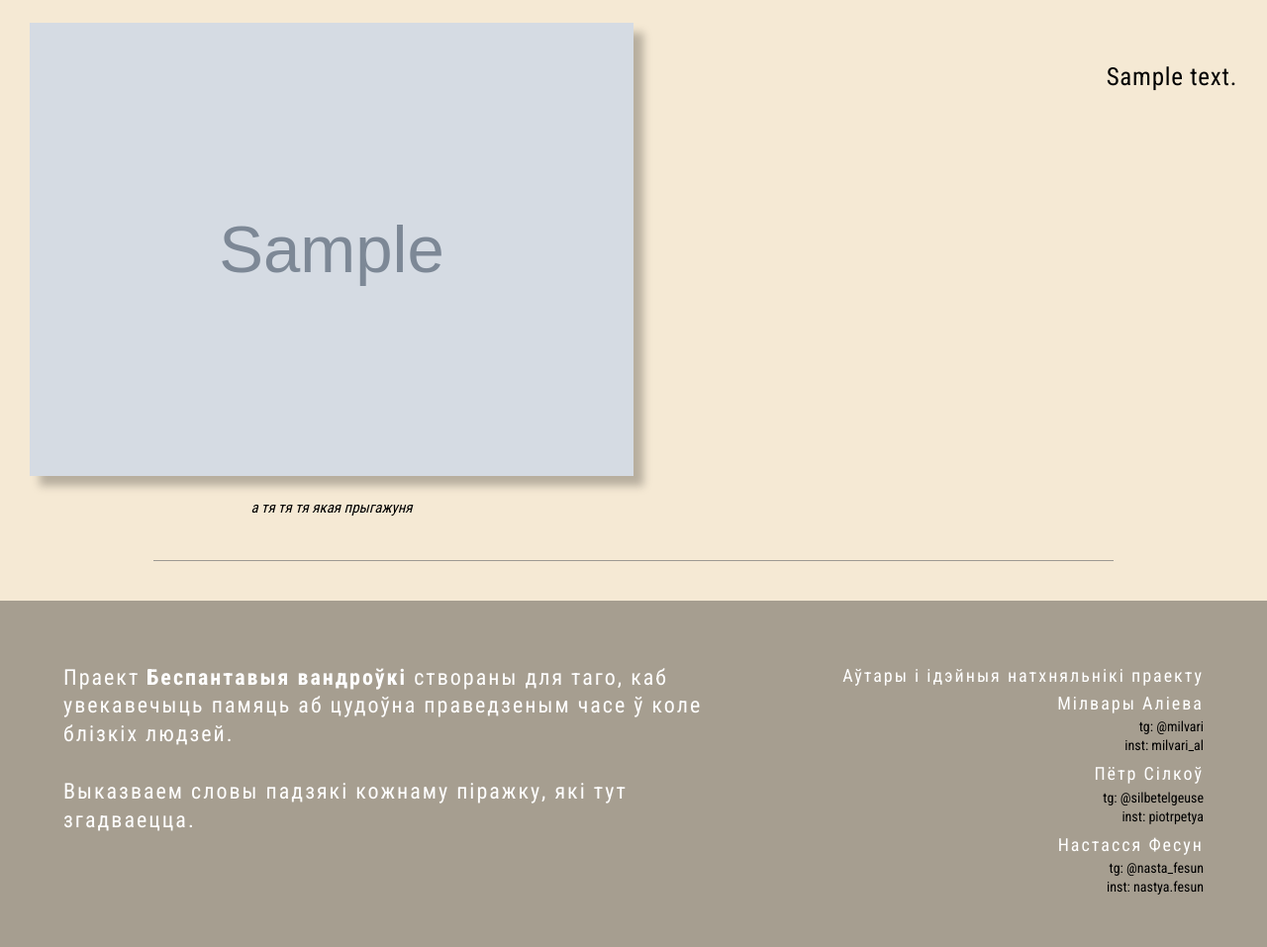
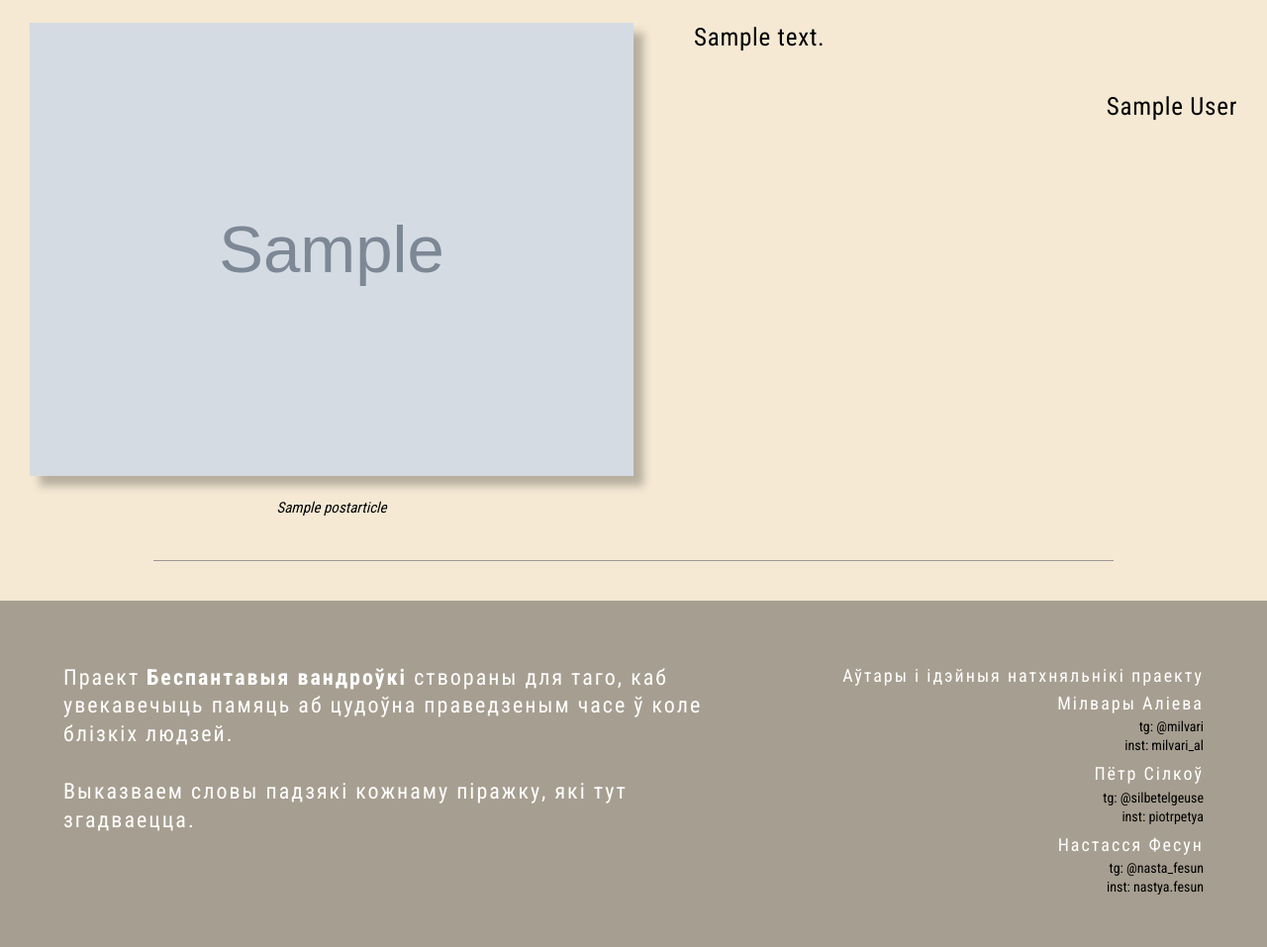
Before and after one commit to husbandwife78/vandra, a Django app: a page that uses petya/vandra_3_0/vandra_proj/templates/second_page.html in a window 1280 px wide. Shown: the part 1716-2673 px from the top of the page at 99% size. Run offline with Django 5.2, Linux system fonts and the light colour scheme; tables that the repository leaves empty hold one stand-in row (values such as "Sample post"); grey boxes marked "Sample" are stand-in pictures.

Commit message:
article author and label

```diff
--- a/petya/vandra_3_0/vandra_proj/home/models.py
+++ b/petya/vandra_3_0/vandra_proj/home/models.py
@@ -62,6 +62,7 @@
 
     title = models.CharField(max_length=70)
     text_block = models.TextField()
+    author = models.CharField(null=True, blank=True, default='')
     image = models.ImageField(upload_to='home/article_images/', null=True, blank=True)
     post_name = models.ForeignKey(Post,
                                   on_delete=models.SET_NULL,
--- a/petya/vandra_3_0/vandra_proj/templates/second_page.html
+++ b/petya/vandra_3_0/vandra_proj/templates/second_page.html
@@ -96,22 +96,24 @@
 
                                 <div class="trip_block-text">
                                     <p>{{ article.text_block }}</p>
+                                    <p class="author">{{ article.author }}</p>
                                 </div>
 
                                 <div class="img_and_text">
                                     <img src="{{article.image.url}}" alt="vitebsk">
-                                    <p>а тя тя тя якая прыгажуня</p>
+                                    <p>{{ article.title }}</p>
                                 </div>
 
                             {% else %}
 
                                 <div class="img_and_text">
                                     <img src="{{article.image.url}}" alt="vitebsk">
-                                    <p>а тя тя тя якая прыгажуня</p>
+                                    <p>{{ article.title }}</p>
                                 </div>
 
                                 <div class="trip_block-text">
                                     <p>{{ article.text_block }}</p>
+                                    <p class="author">{{ article.author }}</p>
                                 </div>
 
                             {% endif %}
```
Also changed, not shown: petya/vandra_3_0/vandra_proj/home/migrations/0017_postarticle_author.py (added).
